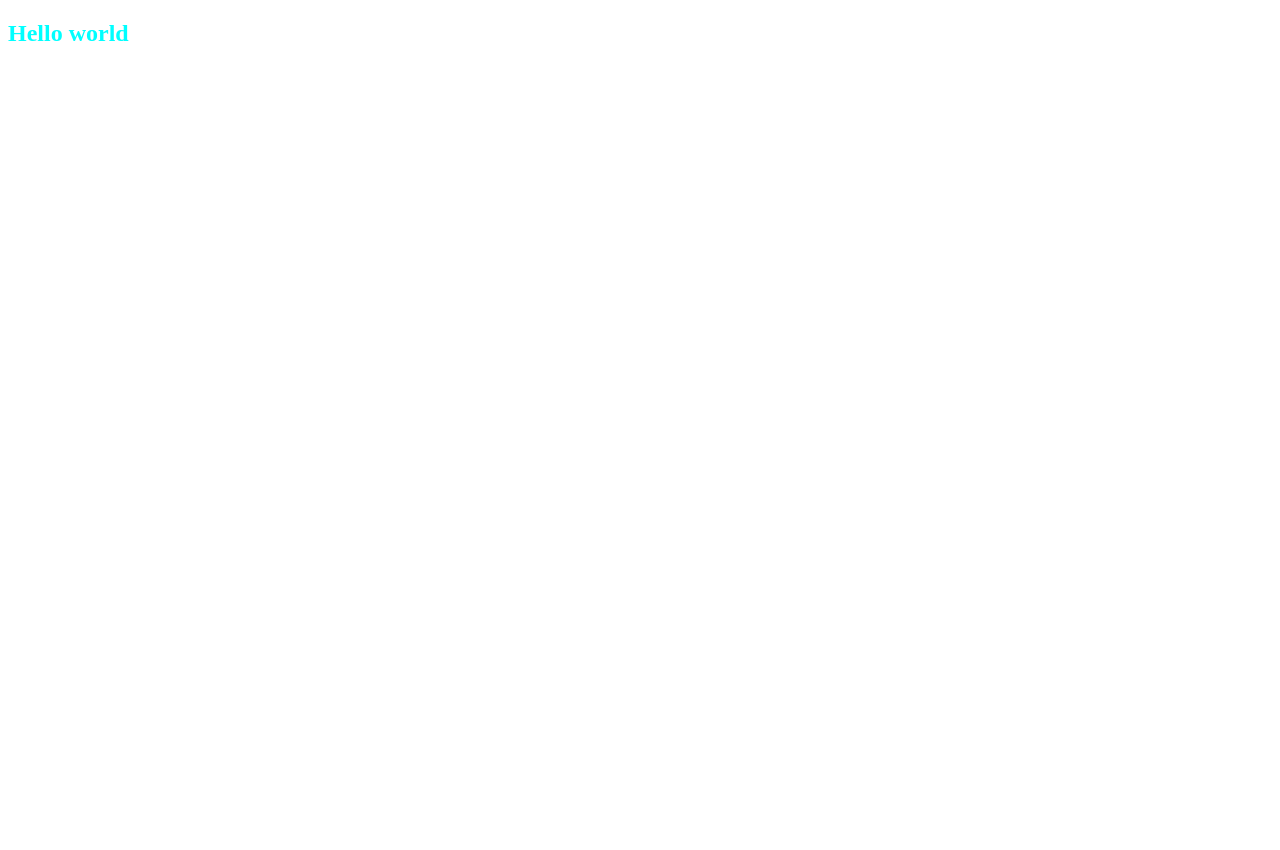
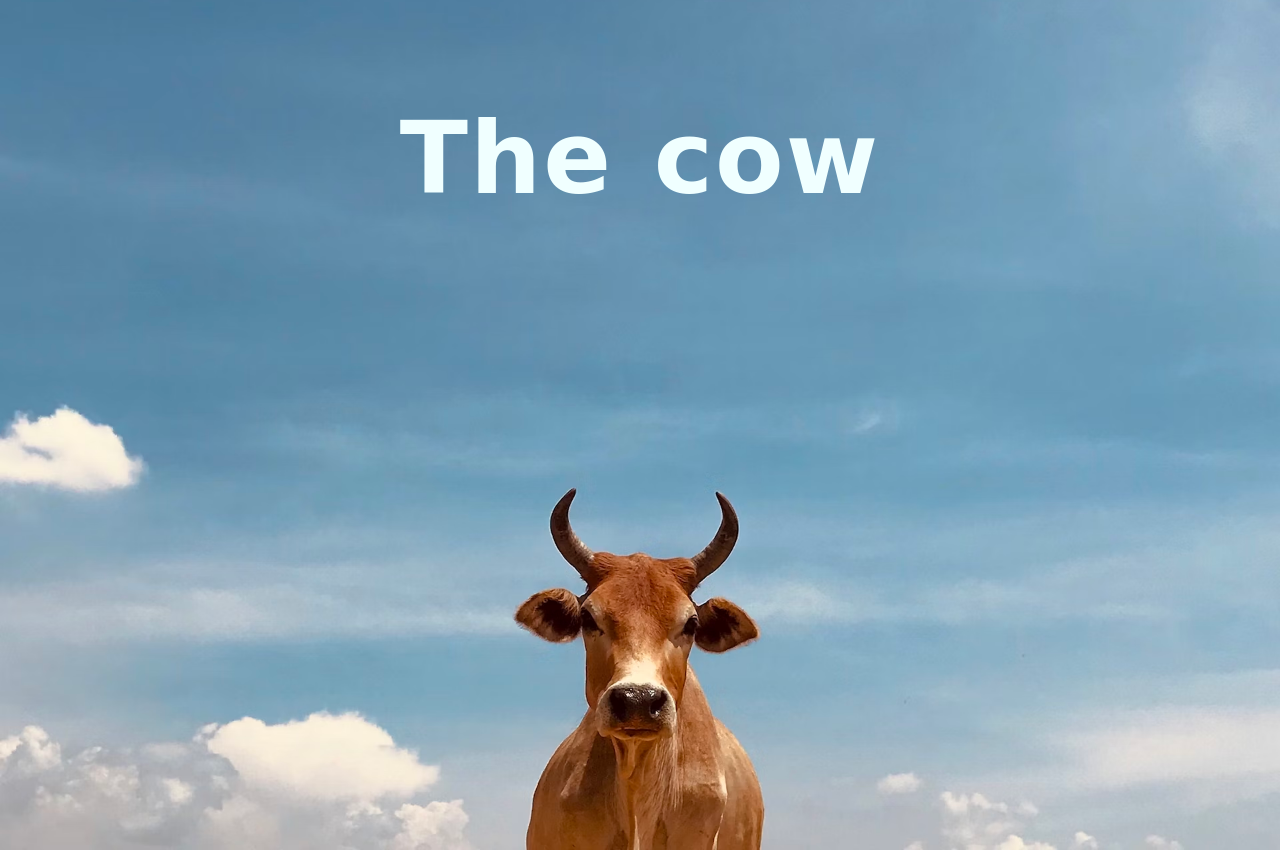
Before and after one commit to Mohammad-imran75/conceptual-session, a plain HTML site: page index.html in a window 1280 px wide. Before the commit the page ends 800 px from the top, so only its background shows below. Drawn offline with Linux system fonts and the light colour scheme.

Commit message:
added the cow

```diff
--- a/index.html
+++ b/index.html
@@ -7,6 +7,8 @@
     <link rel="stylesheet" href="styles/styles.css">
 </head>
 <body>
-    <h2>Hello world</h2>
+    <div class="hero">
+        <h2>The cow</h2>
+    </div>
 </body>
 </html>
--- a/styles/styles.css
+++ b/styles/styles.css
@@ -1,3 +1,21 @@
-h2{
-    color: aqua;
+*{
+    margin: 0px;
+    padding: 0px;
 }
+.hero{
+    background-image: url(../cow.avif);
+    height: 100vh;
+    background-position: bottom center;
+    background-size: cover;
+}
+.hero,h2{
+    text-align: center;
+    color: azure;
+    font-size: 100px;
+    font-weight: 700px;
+    padding-top: 50px;
+    word-spacing: 4px;
+    font-family: cursive;
+    letter-spacing: 2px;
+
+}
```
Also changed, not shown: cow.avif (added).
